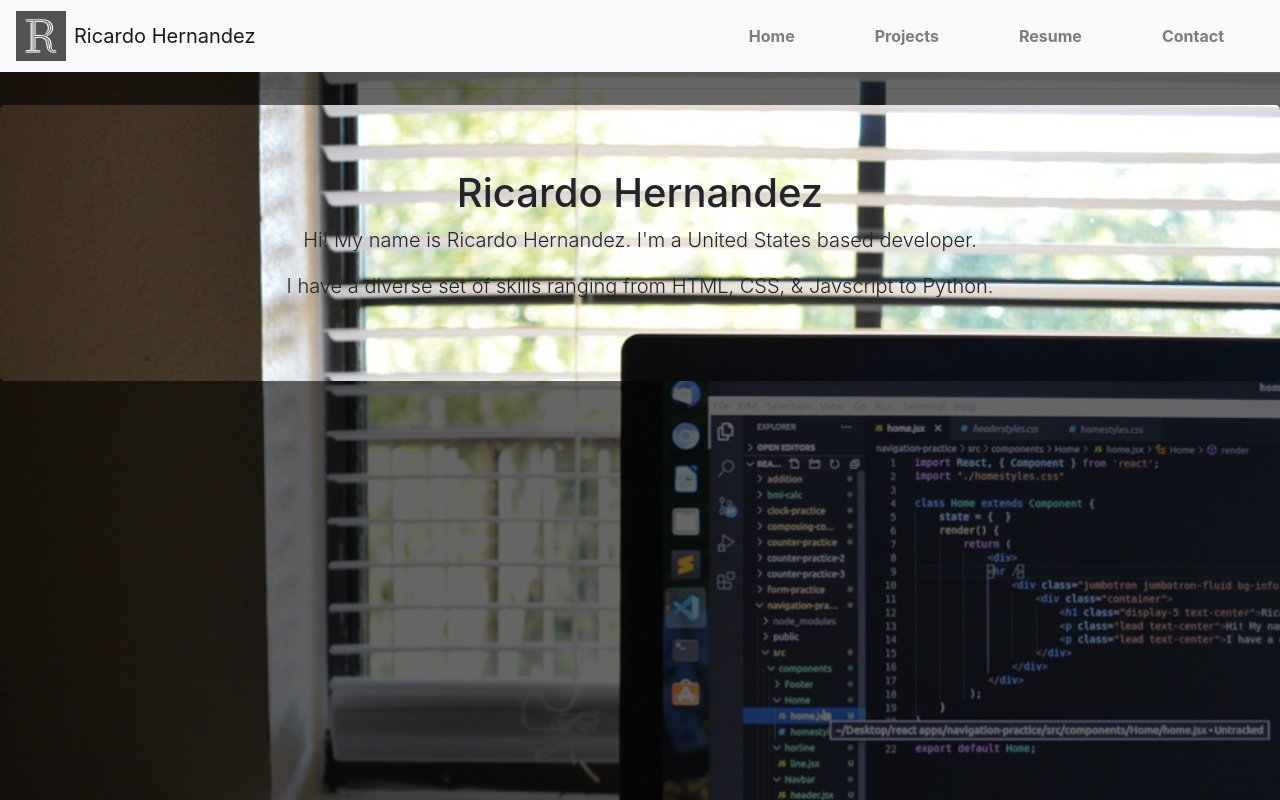
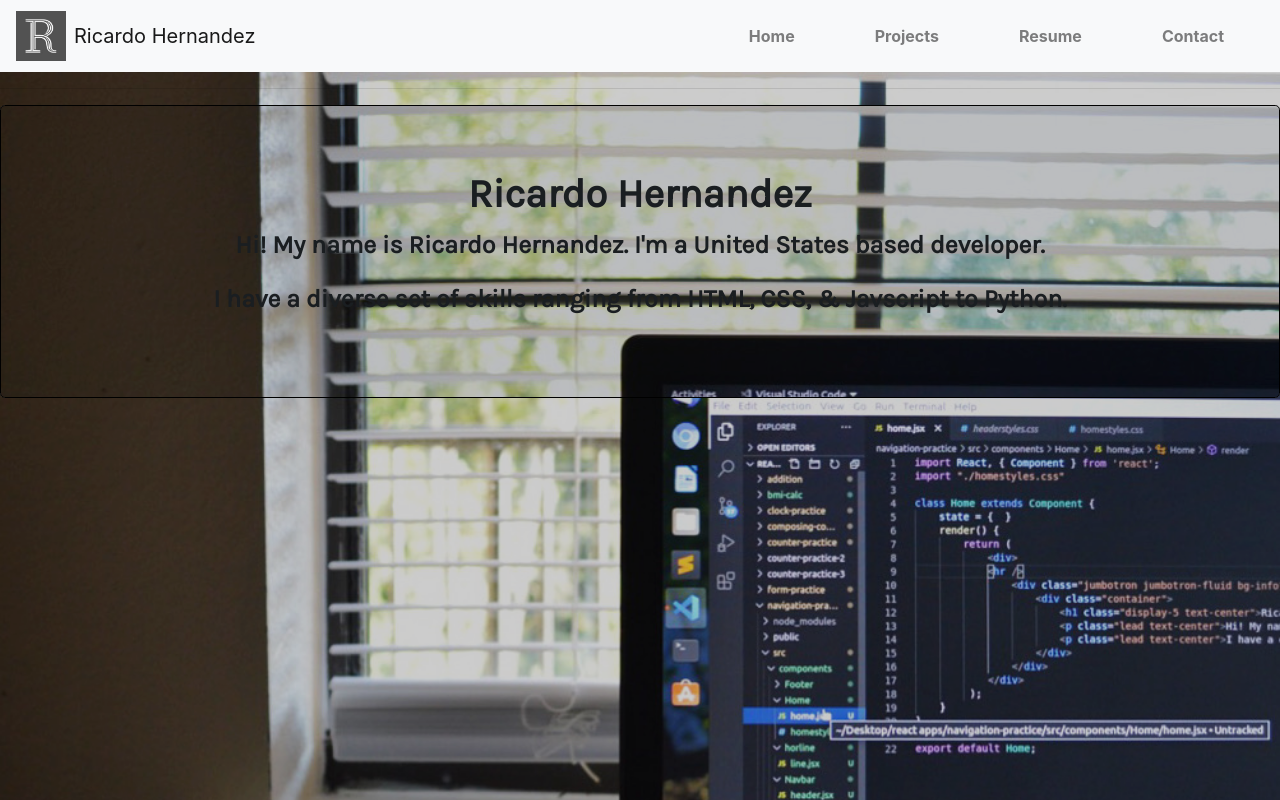
Before and after one commit to ricardoh19/Portfolio, a React (Create React App) app: page / in a window 1280 px wide. Built offline with nearby package versions, Linux system fonts and the light colour scheme.

Commit message:
Made afew changes to homepage

```diff
--- a/src/components/Home/homestyles.css
+++ b/src/components/Home/homestyles.css
@@ -1,19 +1,39 @@
+
+@import url('https://fonts.googleapis.com/css2?family=Karla&display=swap');
+
 .homepage{
     position: fixed;
     width: 100%;
     height: 100%;
     background-image: url("homeimage.JPG");
     background-size: cover;
-    background-blend-mode: multiply;
-    background-color: rgba(0, 0, 0, .6);
+
 }
 
 .jumbotron{
     background-image: url("homeimage.JPG");
+    background-color: #ffffff;
+    border: 1px solid black;
     background-size: cover;
+    background-blend-mode: multiply;
 
 }
+.jumbotron::before {
+    content: "";
+    position: absolute;
+    top: 0px;
+    right: 0px;
+    bottom: 0px;
+    left: 0px;
+    background-color: rgba(0,0,0,0.2);
+}
+.container h1{
+    font-family: 'Karla', sans-serif;
+    font-weight: bold;
+}
 
-.container h1 p{
-    font-family: 'Poppins', sans-serif;
+.container p{
+    font-family: 'Karla', sans-serif;
+    font-weight: bold;
+    font-size: 25px;
 }
```
